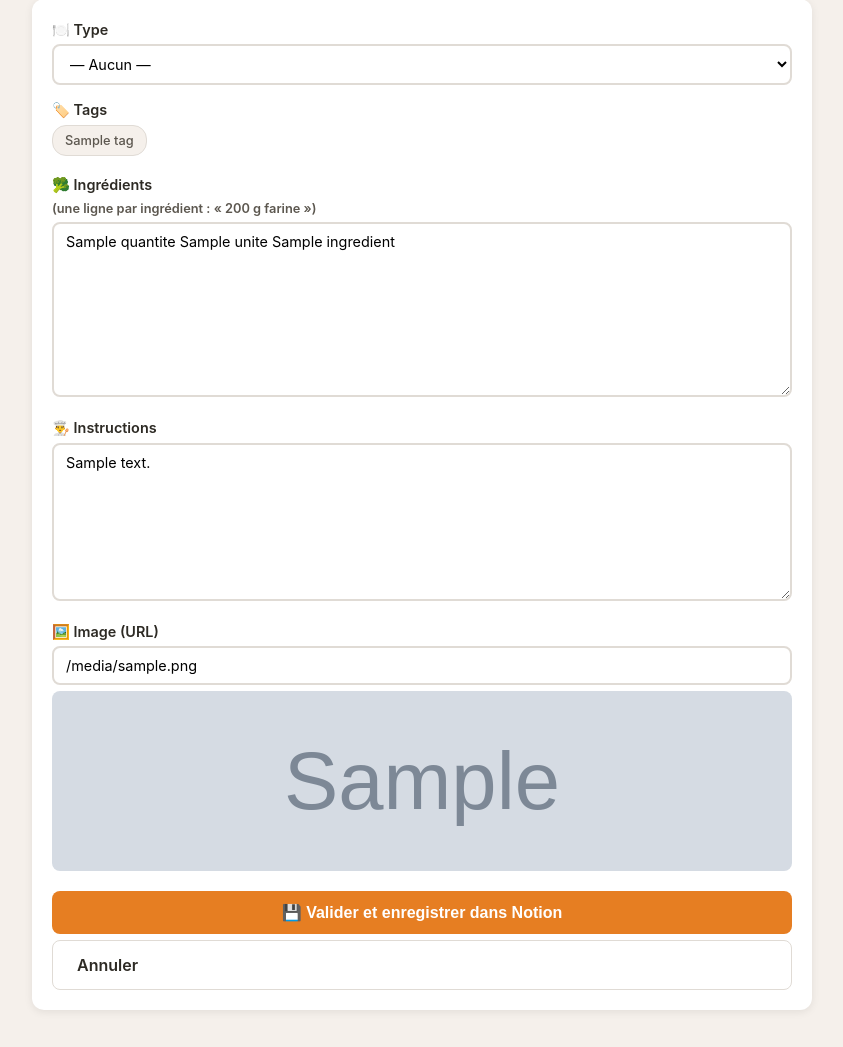
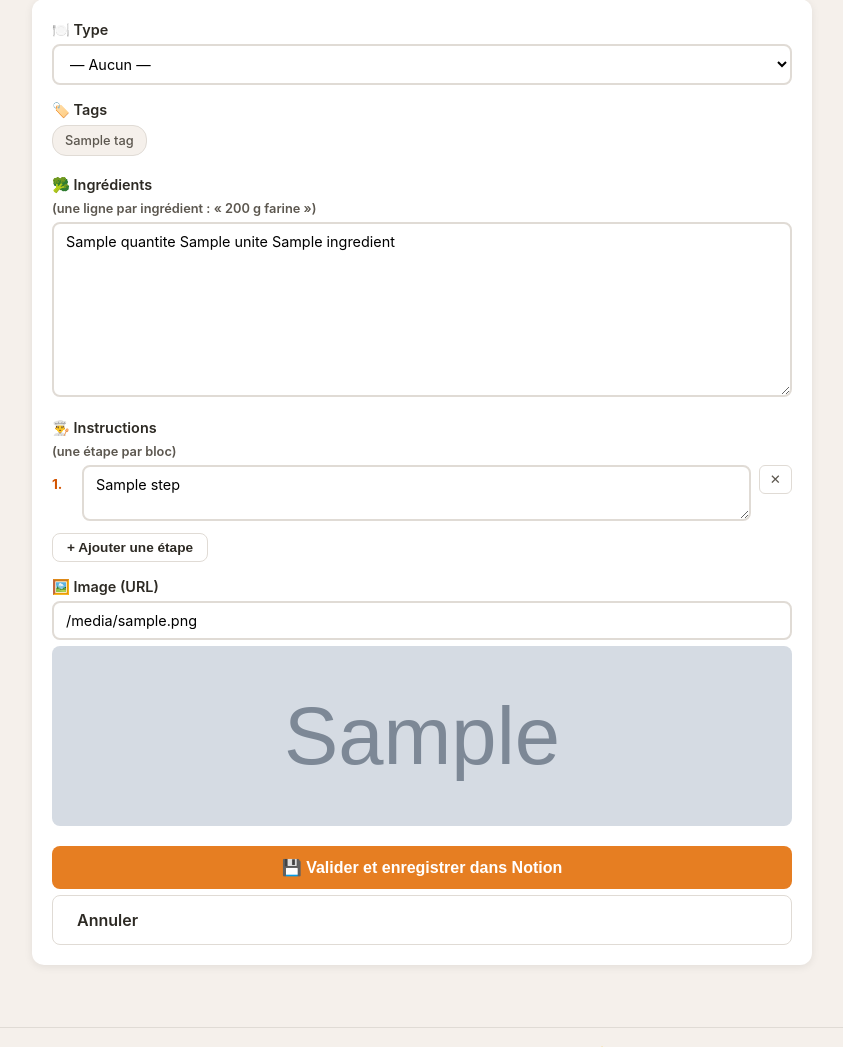
Before and after one commit to LapassetAlexis/RecetteApp, a FastAPI app: template app/templates/enrichir.html in a window 1280 px wide. Shown: the part 149-1196 px from the top of the page, without its empty margins (218-1061 px from the left). Run offline with FastAPI, Linux system fonts and the light colour scheme; the template is opened without the code that fills it: most values are stand-ins (such as "Sample title", 1, 10 or a date in 2020); grey boxes marked "Sample" are stand-in pictures.

Commit message:
feat(enrichir): éditeur d'instructions par étapes
Les instructions ne sont plus un pavé : découpage automatique en étapes
(par lignes, sinon par phrases si bloc unique) et éditeur d'étapes —
ajout / suppression / numérotation auto. À la validation, les étapes sont
ré-écrites proprement en liste numérotée dans Notion (replace_instructions).

- text_utils.split_instructions (multi-lignes ou découpe par phrases).
- POST enrichir : champ `steps` (multi) au lieu d'un textarea unique.
- tests : split_instructions (3 cas).

```diff
--- a/app/main.py
+++ b/app/main.py
@@ -21,7 +21,7 @@ from app.config import REPAS_OPTIONS, TAG_OPTIONS, settings
 from app.database import Database
 from app.llm_client import LLMClient
 from app.notion_client import NotionClient
-from app.text_utils import clean_recipe_title, merge_ingredients, parse_ingredient_line
+from app.text_utils import clean_recipe_title, merge_ingredients, parse_ingredient_line, split_instructions
 
 VERSION = "1.1.0"
 
@@ -306,7 +306,7 @@ async def enrichir_page(request: Request, page_id: str):
             "request": request,
             "recette": recette,
             "ingredients": ingredients,
-            "instructions_text": instructions_text,
+            "steps": split_instructions(instructions_text),
             "image_url": image_url,
             "repas_options": REPAS_OPTIONS,
             "tag_options": TAG_OPTIONS,
@@ -321,7 +321,7 @@ async def enrichir_submit(
     repas: str = Form(""),
     tags: list[str] = Form([]),
     ingredients_text: str = Form(""),
-    instructions_text: str = Form(""),
+    steps: list[str] = Form([]),
     image_url: str = Form(""),
 ):
     """Étape 2 : applique les changements validés à la recette Notion + cache."""
@@ -332,11 +332,12 @@ async def enrichir_submit(
     structured = [
         i for i in (parse_ingredient_line(l) for l in ingredients_text.split("\n")) if i and i["nom"]
     ]
+    instructions_text = "\n".join(s.strip() for s in steps if s.strip())
     try:
         if structured:
             await db.save_enriched(page_id, recette["nom"], ingredients=json.dumps(structured))
             await notion.update_ingredients(page_id, _ingredients_to_text(structured))
-        if instructions_text.strip():
+        if instructions_text:
             await notion.replace_instructions(page_id, instructions_text)
         if image_url:
             await notion.update_image(page_id, image_url)
--- a/app/static/style.css
+++ b/app/static/style.css
@@ -279,6 +279,13 @@ a.meal-name:hover { text-decoration:underline; }
 .enrich-btn:disabled { opacity:0.6; cursor:default; }
 .recipe-card { display:flex; flex-direction:column; }
 
+/* ── Éditeur d'étapes (enrichir) ─────────────── */
+.step-row { display:flex; gap:8px; align-items:flex-start; margin-bottom:6px; }
+.step-num { flex:0 0 22px; padding-top:9px; font-weight:700; color:var(--prd); font-size:0.85rem; }
+.step-row textarea { flex:1; }
+.step-del { flex:0 0 auto; background:none; border:1px solid var(--bo); color:var(--t2); border-radius:6px; cursor:pointer; padding:6px 10px; }
+.step-del:hover { background:#fde8e8; color:#c0392b; border-color:#f5c6c6; }
+
 /* ── Impression (liste de courses) ───────────── */
 @media print {
     .nav, .footer, .bulk, .modal, .week-wrapper, .act, .toast-zone,
--- a/app/templates/enrichir.html
+++ b/app/templates/enrichir.html
@@ -36,8 +36,17 @@
         </div>
 
         <div class="form-g">
-            <label for="instructions_text">👨‍🍳 Instructions</label>
-            <textarea id="instructions_text" name="instructions_text" rows="8" class="inp">{{ instructions_text }}</textarea>
+            <label>👨‍🍳 Instructions <small class="muted-sm">(une étape par bloc)</small></label>
+            <div id="steps">
+                {% for step in steps %}
+                <div class="step-row">
+                    <span class="step-num"></span>
+                    <textarea name="steps" rows="2" class="inp">{{ step }}</textarea>
+                    <button type="button" class="step-del" title="Supprimer l'étape">✕</button>
+                </div>
+                {% endfor %}
+            </div>
+            <button type="button" id="add-step" class="btn btn-ghost btn-sm" style="margin-top:6px;">+ Ajouter une étape</button>
         </div>
 
         <div class="form-g">
@@ -51,3 +60,26 @@
     </form>
 </div>
 {% endblock %}
+
+{% block scripts %}
+<script>
+function renumberSteps() {
+    document.querySelectorAll('#steps .step-num').forEach((el, i) => { el.textContent = (i + 1) + '.'; });
+}
+function bindDel(btn) {
+    btn.addEventListener('click', () => { btn.closest('.step-row').remove(); renumberSteps(); });
+}
+document.querySelectorAll('.step-del').forEach(bindDel);
+document.getElementById('add-step')?.addEventListener('click', () => {
+    const row = document.createElement('div');
+    row.className = 'step-row';
+    row.innerHTML = '<span class="step-num"></span><textarea name="steps" rows="2" class="inp"></textarea>'
+        + '<button type="button" class="step-del" title="Supprimer l\'étape">✕</button>';
+    document.getElementById('steps').appendChild(row);
+    bindDel(row.querySelector('.step-del'));
+    renumberSteps();
+    row.querySelector('textarea').focus();
+});
+renumberSteps();
+</script>
+{% endblock %}
--- a/app/text_utils.py
+++ b/app/text_utils.py
@@ -80,6 +80,22 @@ def parse_ingredient_line(line: str) -> dict | None:
     return {"nom": rest, "quantite": qty, "unite": ""}
 
 
+def split_instructions(text: str) -> list[str]:
+    """Découpe des instructions en étapes.
+
+    - plusieurs lignes -> une étape par ligne ;
+    - un seul bloc -> découpage par phrases (. ! ?) suivies d'une majuscule/chiffre.
+    """
+    text = (text or "").strip()
+    if not text:
+        return []
+    lines = [l.strip() for l in text.split("\n") if l.strip()]
+    if len(lines) > 1:
+        return lines
+    sentences = re.split(r"(?<=[.!?])\s+(?=[A-ZÀ-ÝÉÈ0-9])", text)
+    return [s.strip() for s in sentences if s.strip()]
+
+
 def _parse_qty(value) -> float | None:
     """Convertit une quantité en nombre. Gère décimales (1,5) et fractions (1/2).
 
```
Also changed, not shown: tests/test_routes.py (+2 -1 lines), tests/test_text_utils.py (+17 -1 lines).
